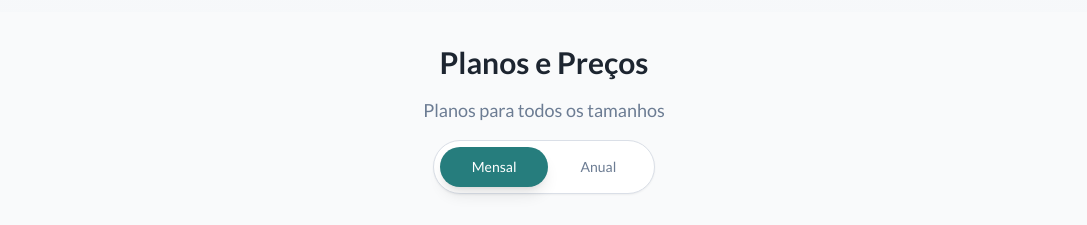
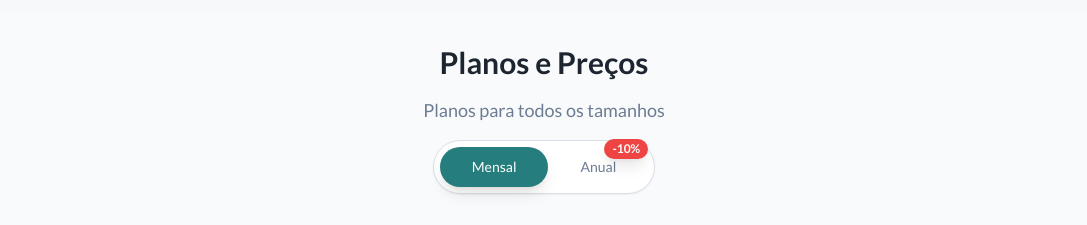
Before and after one commit to andreteixeira11/lar-pilot, a React (Vite) app: page / in a window 1280 px wide. Shown: the part 1080-1305 px from the top of the page, without its empty margins (96-1183 px from the left). Built offline with nearby package versions, Linux system fonts and the light colour scheme; the HTML template or start-up script is replaced by a standard one.

Commit message:
Code edited in Lovable Code Editor
Edited UI in Lovable

```diff
--- a/src/components/blocks/pricing-section.tsx
+++ b/src/components/blocks/pricing-section.tsx
@@ -67,10 +67,11 @@ function PricingSection({ tiers, className, onSelectPlan }: PricingSectionProps)
         <div className="flex flex-col items-center gap-4 mb-12">
           <h2 className="text-3xl font-bold text-foreground">Planos e Preços</h2>
           <p className="text-muted-foreground text-lg">Planos para todos os tamanhos</p>
+
           <div className="inline-flex items-center p-1.5 bg-card rounded-full border border-border shadow-sm">
             {["Mensal", "Anual"].map((period) => (
+              <div key={period} className="relative inline-block">
                 <button
-                key={period}
                   onClick={() => setIsYearly(period === "Anual")}
                   className={cn(
                     "px-8 py-2.5 text-sm font-medium rounded-full transition-all duration-300",
@@ -81,6 +82,12 @@ function PricingSection({ tiers, className, onSelectPlan }: PricingSectionProps)
                 >
                   {period}
                 </button>
+                {period === "Anual" && (
+                  <span className="absolute -top-2 right-0 bg-red-500 text-white text-xs font-bold px-2 py-0.5 rounded-full shadow-lg">
+                    -10%
+                  </span>
+                )}
+              </div>
             ))}
           </div>
         </div>
```
Lines whose indentation alone changed are shown as unchanged.
